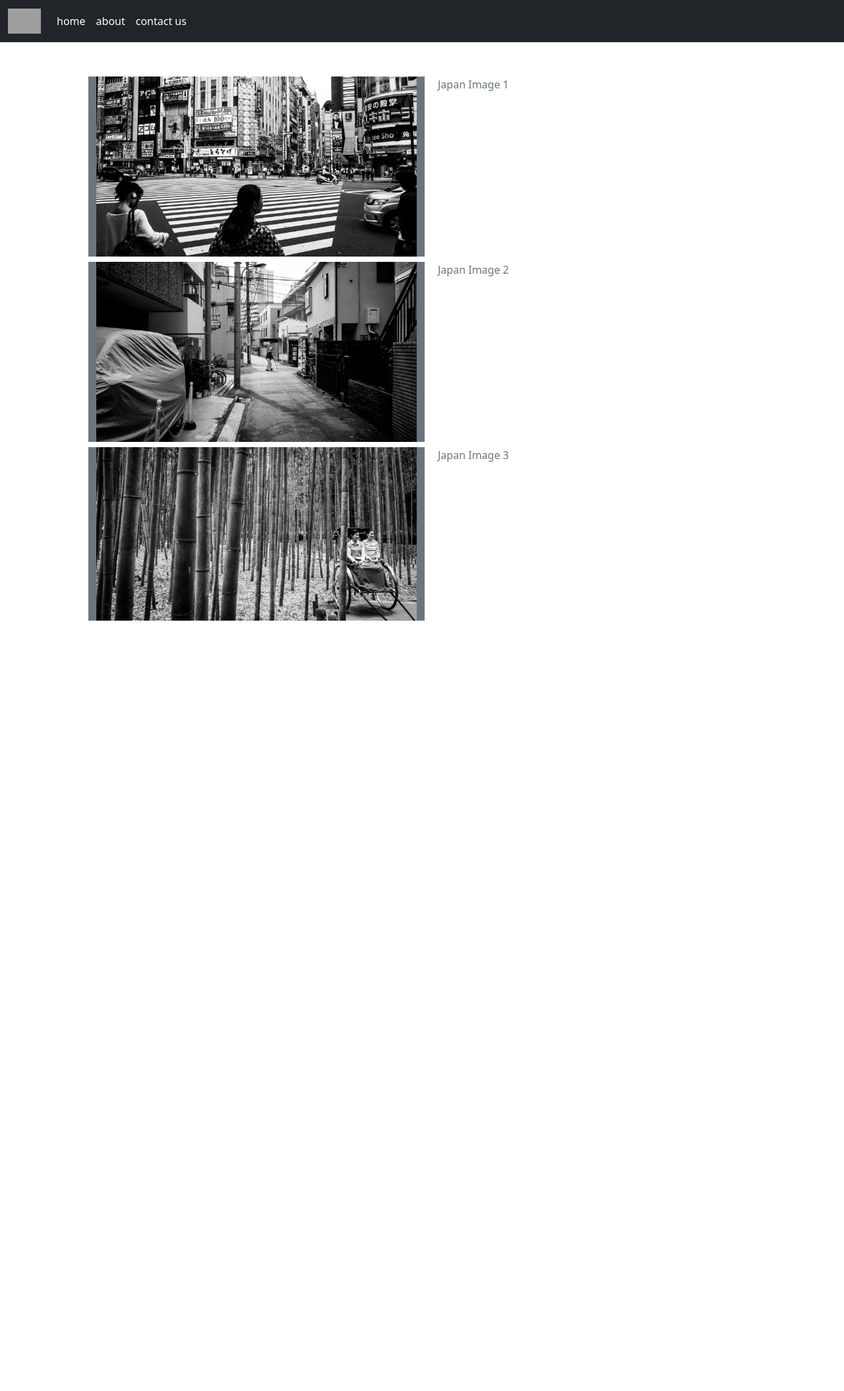
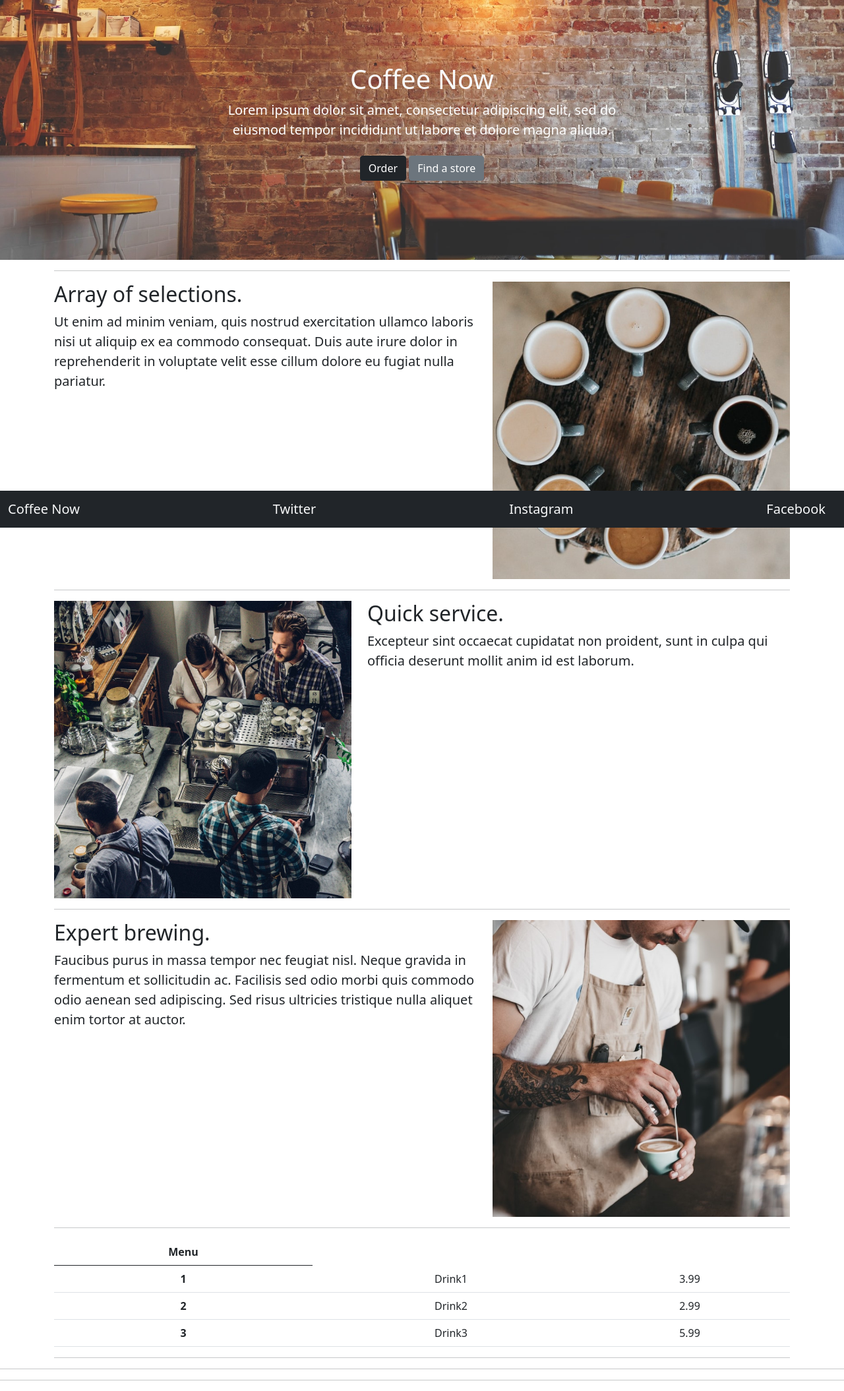
Before and after one commit to zavalaleslie/webdesign3, a plain HTML site: page week02/assignment/index.html in a window 1280 px wide. Shown: the whole page at 66% size. Before the commit the page ends 993 px from the top, so only its background shows below. Drawn offline with nearby package versions, Linux system fonts and the light colour scheme; grey boxes are pictures that could not be loaded.

Commit message:
HW
bootstrap, updated folder names

```diff
--- a/week02/assignment/index.html
+++ b/week02/assignment/index.html
@@ -1,69 +1,148 @@
 <!doctype html>
 <html lang="en">
-  <head>
 
+<head>
+    <!-- Required meta tags -->
     <meta charset="utf-8">
     <meta name="viewport" content="width=device-width, initial-scale=1">
 
+    <!-- Bootstrap CSS -->
+    <link href="https://cdn.jsdelivr.net/npm/bootstrap@5.0.0-beta2/dist/css/bootstrap.min.css" rel="stylesheet"
+        integrity="sha384-BmbxuPwQa2lc/FVzBcNJ7UAyJxM6wuqIj61tLrc4wSX0szH/Ev+nYRRuWlolflfl" crossorigin="anonymous">
+    <style>
+        .jumbotron {
+            background-position: center;
+            background-size: cover;
+            background-repeat: no-repeat;
 
-    <link href="https://cdn.jsdelivr.net/npm/bootstrap@5.0.0-beta2/dist/css/bootstrap.min.css" rel="stylesheet" integrity="sha384-BmbxuPwQa2lc/FVzBcNJ7UAyJxM6wuqIj61tLrc4wSX0szH/Ev+nYRRuWlolflfl" crossorigin="anonymous">
 
-    <title>Bootstrap</title>
-    <style>
-        .navbar-brand img {
-            max-width: 50px;
         }
     </style>
-  </head>
-  <body>
-    <header>
-        <nav class="navbar navbar-expand-lg navbar-dark bg-dark">
+    <title>Website</title>
+</head>
 
-            <div class="container-fluid ">
-
-                <a class="navbar-brand" href="#">
-
-                    <img src="https://seeklogo.com/images/F/flower-design-logo-AA16DA578D-seeklogo.com.png" alt="logo" class="img-fluid"/>
-                </a>
-
-                <button class="navbar-toggler" type="button" data-bs-toggle="collapse" data-bs-target="#navbarSupportedContent" aria-controls="navbarSupportedContent " aria-expanded="false " aria-label="Toggle navigation ">
-
-                    <span class="navbar-toggler-icon"></span>
-
-                </button>
+<body>
+    <header></header>
+    <main>
+        <section class="py-5 text-xl-center container-fluid jumbotron"
+            style="background-image: url(shop.jpg);">
+            <div class="row py-lg-5">
+                <div class="col-lg-6 col-md-8 mx-auto">
+                    <h1 class="fw-normal text-light">Coffee Now</h1>
+                    <p class="lead text-white">Lorem ipsum dolor sit amet, consectetur adipiscing elit, sed do eiusmod tempor incididunt ut labore et dolore magna aliqua.
+                    </p>
+                    <p>
+                        <a href="#" class="btn btn-dark my-2">Order</a>
+                        <a href="#" class="btn btn-secondary my-2">Find a store</a>
+                    </p>
+                </div>
+            </div>
+        </section>
 
 
-                <div class="collapse navbar-collapse" id="navbarSupportedContent">
-                    <ul class="navbar-nav me-auto mb-2 mb-lg-0 ">
-                        <li class="nav-item ">
-                            <a class="nav-link active text-white" aria-current="page" href="#">home</a>
-                        </li>
-                        <li class="nav-item">
-                            <a class="nav-link text-white" href="#">about</a>
-                        </li>
-                        <li class="nav-item">
-                            <a class="nav-link text-white" href="#">contact us</a>
-                        </li>
-                    </ul>
+        <section class="container">
+            <!-- START THE FEATURETTES -->
+
+            <hr class="featurette-divider">
+
+            <div class="row featurette">
+                <div class="col-md-7">
+                    <h2 class="featurette-heading">Array of selections.</h2>
+                    <p class="lead">Ut enim ad minim veniam, quis nostrud exercitation ullamco laboris nisi ut aliquip ex ea commodo consequat. Duis aute irure dolor in reprehenderit in voluptate velit esse cillum dolore eu fugiat nulla pariatur.</p>
+                </div>
+                <div class="col-md-5">
+                    <picture>
+                        <source media="(min-width: 1400px)" srcset="2.jpg">
+                        <source media="(min-width: 992px)" srcset="2.jpg">
+                        <source media="(min-width: 768px)" srcset="2.jpg">
+                        <img src="second.jpg" alt="coffee" class="img-fluid">
+                    </picture>
+                </div>
+            </div>
+
+            <hr class="featurette-divider">
+
+            <div class="row featurette">
+                <div class="col-md-7 order-md-2">
+                    <h2 class="featurette-heading"> Quick service.</h2>
+                    <p class="lead">Excepteur sint occaecat cupidatat non proident, sunt in culpa qui officia deserunt mollit anim id est laborum.</p>
+                </div>
+                <div class="col-md-5 order-md-1">
+                    <picture>
+                        <source media="(min-width: 1400px)" srcset="1.jpg">
+                        <source media="(min-width: 992px)" srcset="1.jpg">
+                        <source media="(min-width: 768px)" srcset="1.jpg">
+                        <img src="first.jpg" alt="coffee shop" class="img-fluid">
+                    </picture>
 
                 </div>
             </div>
-        </nav>
-    </header>
 
-    <main class="container">
-        <div class="row m-5">
-            <div class="col-12 col-md-8 col-xl-6 bg-secondary text-white m-1"><img class="img1 img-fluid" src="img1.jpg" alt="Japan" class="img1"> </div>
-            <div class="col-12 col-md-6 col-xl-5 text-secondary  m-1">Japan Image 1</div>
-            <div class="col-12 col-md-8 col-xl-6 bg-secondary text-white  m-1"><img class="img1 img-fluid" src="img2.jpg" alt="Japan2" class="img1"></div>
-            <div class="col-12 col-md-6 col-xl-5 text-secondary  m-1" >Japan Image 2</div>
-            <div class="col-12 col-md-8 col-xl-6 bg-secondary text-white m-1"><img class="img1 img-fluid" src="img3.jpg" alt="Japan" class="img1"></div>
-            <div class="col-12 col-md-6 col-xl-5 text-secondary  m-1">Japan Image 3</div>
-        </div>
+            <hr class="featurette-divider">
+
+            <div class="row featurette">
+                <div class="col-md-7">
+                    <h2 class="featurette-heading">Expert brewing.</h2>
+                    <p class="lead">Faucibus purus in massa tempor nec feugiat nisl. Neque gravida in fermentum et sollicitudin ac. Facilisis sed odio morbi quis commodo odio aenean sed adipiscing. Sed risus ultricies tristique nulla aliquet enim tortor at auctor. </p>
+                </div>
+                <div class="col-md-5">
+                    <picture>
+                        <source media="(min-width: 1400px)" srcset="3.jpg">
+                        <source media="(min-width: 992px)" srcset="3.jpg">
+                        <source media="(min-width: 768px)" srcset="3.jpg">
+                        <img src="third.jpg" alt="brew" class="img-fluid">
+                    </picture>
+                </div>
+            </div>
+
+            <hr class="featurette-divider">
+
+            <table class="table py-5 text-xl-center container-fluid jumbotron ">
+                <thead>
+                  <tr>
+                    <h1><th scope="col ">Menu</th></h1>
+                  </tr>
+                </thead>
+                <tbody>
+                  <tr>
+                    <th scope="row">1</th>
+                    <td>Drink1</td>
+                    <td colspan="2">3.99</td>
+                  </tr>
+                  <tr>
+                    <th scope="row">2</th>
+                    <td colspan="2">Drink2</td>
+                    <td>2.99</td>
+                  </tr>
+                  <tr>
+                    <th scope="row">3</th>
+                    <td colspan="2">Drink3</td>
+                    <td>5.99</td>
+                  </tr>
+                </tbody>
+              </table>
+              <hr class="featurette-divider">
+
+            <!-- /END THE FEATURETTES -->
+        </section>
     </main>
+    <footer>
+        <hr class="featurette-divider">
+        <hr class="featurette-divider">
+        <nav class="navbar fixed-bottom navbar-light bg-dark ">
+                <div class="container-fluid ">
+            <a class="navbar-brand text-light" href="#">Coffee Now</a>
+            <a class="navbar-brand text-light" href="#">Twitter</a>
+            <a class="navbar-brand text-light" href="#">Instagram</a>
+            <a class="navbar-brand text-light" href="#">Facebook</a>
+                </div>
+          </nav>
 
-    <script src="https://cdn.jsdelivr.net/npm/bootstrap@5.0.0-beta2/dist/js/bootstrap.bundle.min.js" integrity="sha384-b5kHyXgcpbZJO/tY9Ul7kGkf1S0CWuKcCD38l8YkeH8z8QjE0GmW1gYU5S9FOnJ0" crossorigin="anonymous"></script>
+    </footer>
+    <!-- Option 1: Bootstrap Bundle with Popper -->
+    <script src="https://cdn.jsdelivr.net/npm/bootstrap@5.0.0-beta2/dist/js/bootstrap.bundle.min.js"
+        integrity="sha384-b5kHyXgcpbZJO/tY9Ul7kGkf1S0CWuKcCD38l8YkeH8z8QjE0GmW1gYU5S9FOnJ0" crossorigin="anonymous">
+    </script>
+</body>
 
-
-  </body>
 </html>
```
Also changed, not shown: week01/assignment/index.html (added, +69 -0 lines), week01/assignment/img1.jpg (renamed from week02/assignment/img1.jpg), week01/assignment/img2.jpg (renamed from week02/assignment/img2.jpg), week01/assignment/img3.jpg (renamed from week02/assignment/img3.jpg), week01/in_class/index.html (renamed from week02/in_class/index.html), week02/assignment/1.jpg (added), week02/assignment/2.jpg (added), week02/assignment/3.jpg (added), week02/assignment/first.jpg (added), week02/assignment/second.jpg (added), week02/assignment/shop.jpg (added), week02/assignment/third.jpg (added).
